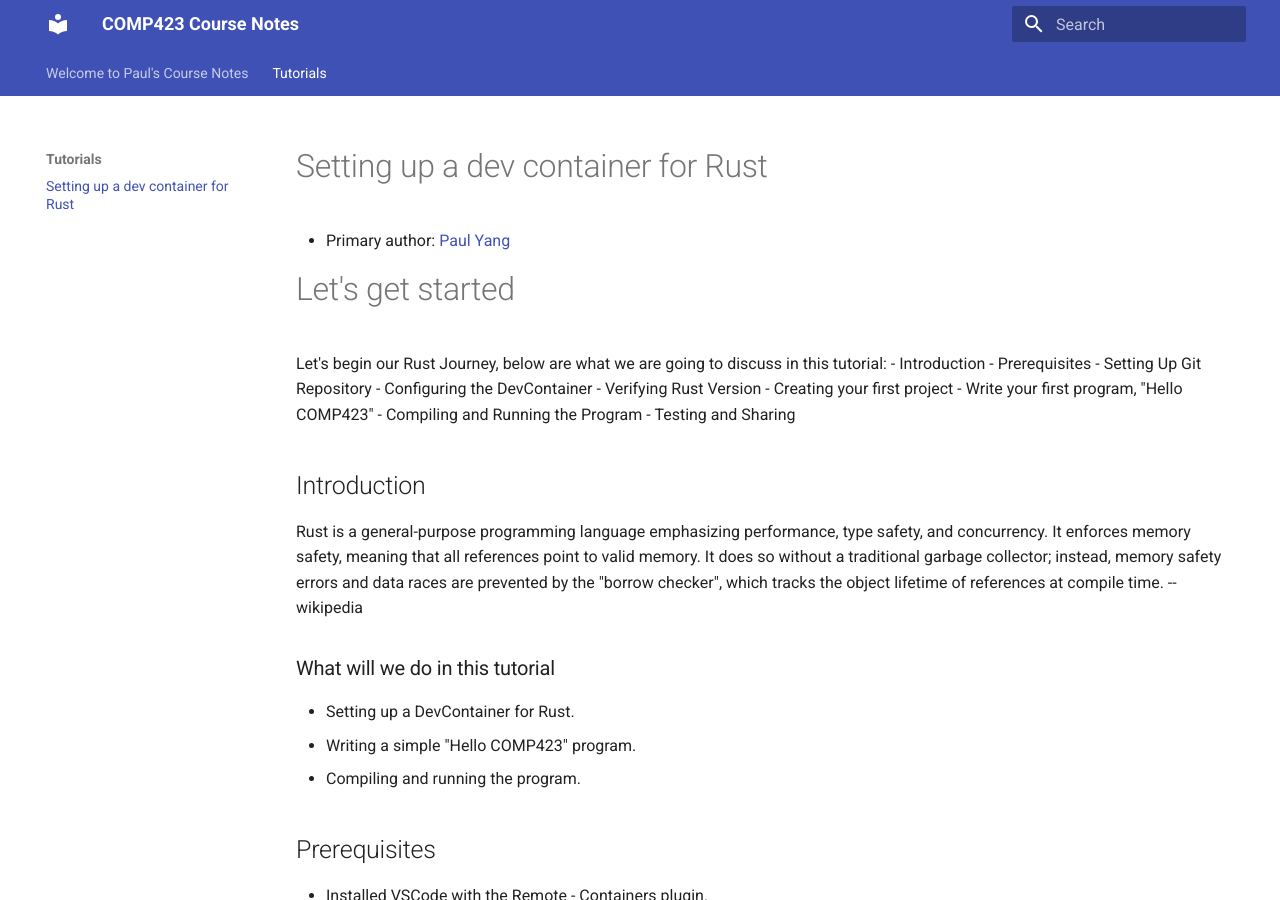
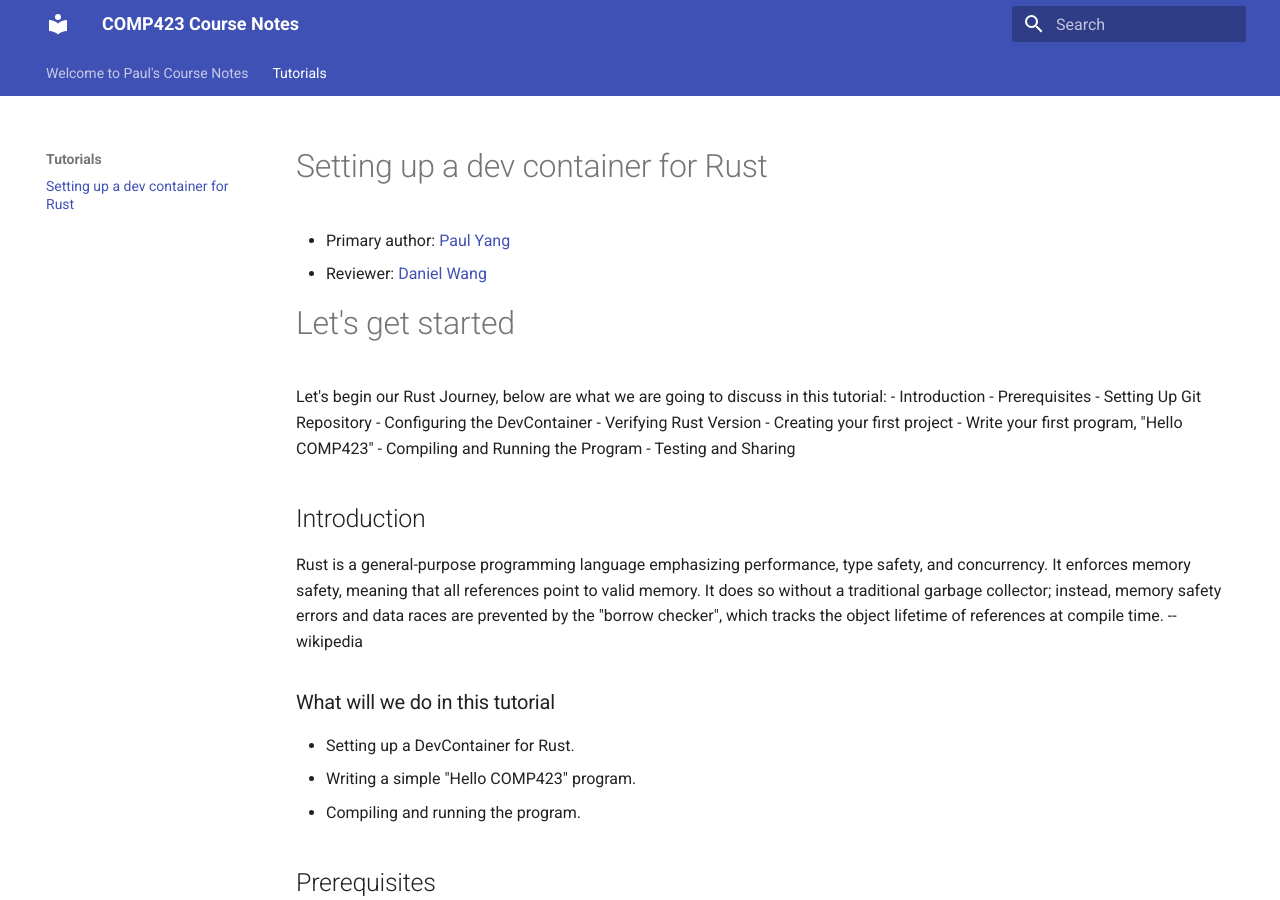
Before and after one commit to Paulyang80/comp423-course-notes, an MkDocs documentation site: the page built from docs/tutorials/rust-setup.md, in a window 1280 px wide and 900 px high. Built offline with MkDocs 1.6.1 and Material for MkDocs 9.7.7, drawn with Linux system fonts in a browser that asks for light colours.

Commit message:
Merge with reviewers

```diff
--- a/docs/tutorials/rust-setup.md
+++ b/docs/tutorials/rust-setup.md
@@ -1,6 +1,7 @@
 # Setting up a dev container for Rust
 
 * Primary author: [Paul Yang](https://github.com/Paulyang80)
+* Reviewer: [Daniel Wang](https://github.com/danielwang23)
 
 # Let's get started
 
```
